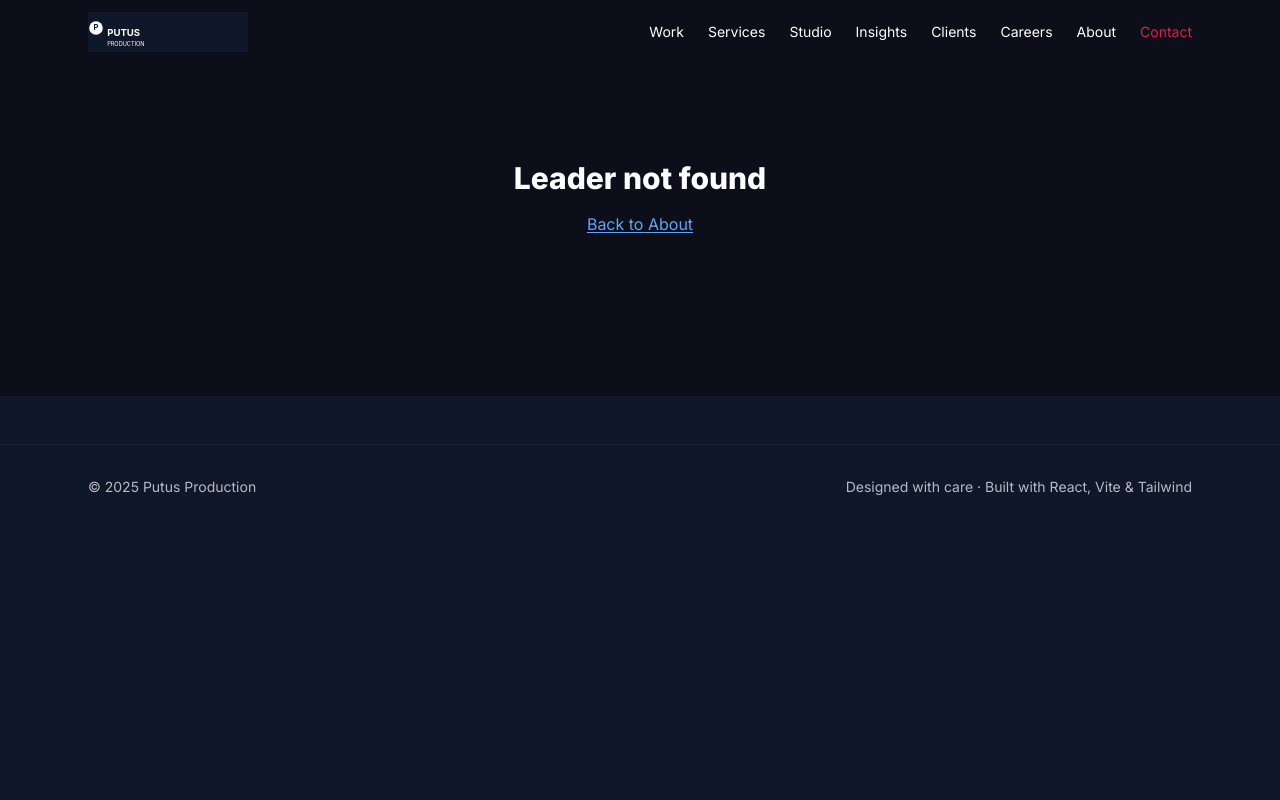
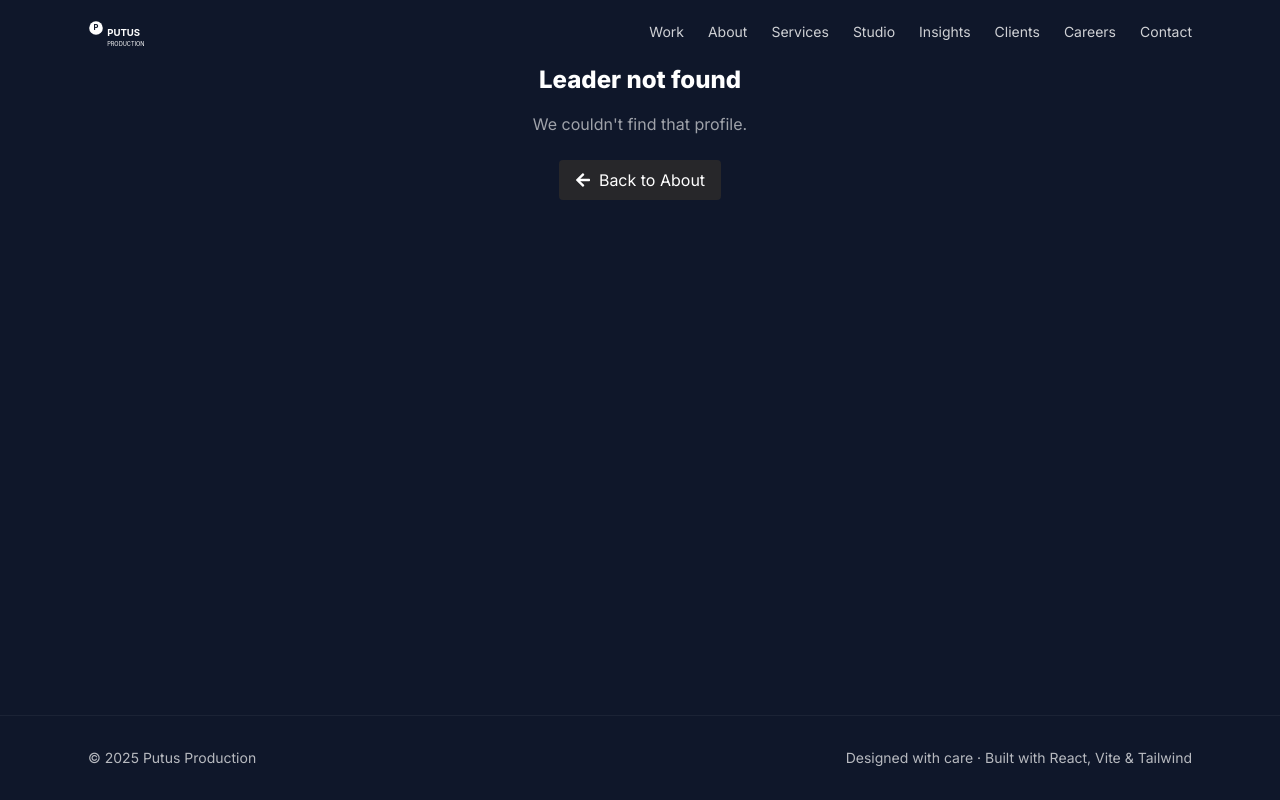
Before and after one commit to manishsinghsfdeveloper/putusproduction, a React (Vite) app in the folder frontend/: page /putusproduction/leader/1 in a window 1280 px wide. Before the commit this address had no page. Built offline with nearby package versions, Linux system fonts and the light colour scheme.

Commit message:
Updated the About page alignment

```diff
--- a/frontend/src/App.tsx
+++ b/frontend/src/App.tsx
@@ -31,7 +31,7 @@ export default function App() {
           <Route path="/work/:slug" element={<PageWrap><WorkDetail/></PageWrap>} />
           <Route path="/services" element={<PageWrap><Services/></PageWrap>} />
           <Route path="/about" element={<About />} />
-          <Route path="/leader/:id" element={<LeaderDetail />} />
+          <Route path="/leader/:id" element={<PageWrap><LeaderDetail/></PageWrap>} />
           <Route path="/studio" element={<PageWrap><Studio/></PageWrap>} />
           <Route path="/careers" element={<PageWrap><Careers/></PageWrap>} />
           <Route path="/contact" element={<PageWrap><Contact/></PageWrap>} />
--- a/frontend/src/components/Navbar.tsx
+++ b/frontend/src/components/Navbar.tsx
@@ -1,9 +1,11 @@
-import { Link } from 'react-router-dom'
+import { Link, useLocation } from 'react-router-dom'
 import { useState, useEffect } from 'react'
-import logo from '@/assets/logo-light.svg' // ✅ correct image import
+import { motion, AnimatePresence } from 'framer-motion'
+import logo from '@/assets/logo-light.svg'
 
 export default function Navbar() {
   const [scrolled, setScrolled] = useState(false)
+  const location = useLocation()
 
   useEffect(() => {
     const onScroll = () => setScrolled(window.scrollY > 20)
@@ -11,6 +13,17 @@ export default function Navbar() {
     window.addEventListener('scroll', onScroll)
     return () => window.removeEventListener('scroll', onScroll)
   }, [])
+
+  const navLinks = [
+    { to: '/work', label: 'Work' },
+    { to: '/about', label: 'About' },
+    { to: '/services', label: 'Services' },
+    { to: '/studio', label: 'Studio' },
+    { to: '/insights', label: 'Insights' },
+    { to: '/clients', label: 'Clients' },
+    { to: '/careers', label: 'Careers' },
+    { to: '/contact', label: 'Contact' },
+  ]
 
   return (
     <header
@@ -21,7 +34,7 @@ export default function Navbar() {
       }`}
     >
       <div className="container flex items-center justify-between h-16">
-        {/* ✅ Logo imported correctly */}
+        {/* ✅ Logo */}
         <Link to="/" className="flex items-center gap-3">
           <img
             src={logo}
@@ -30,17 +43,39 @@ export default function Navbar() {
           />
         </Link>
 
-        <nav className="hidden md:flex items-center gap-6 text-sm">
-          <Link to="/work">Work</Link>
-          <Link to="/services">Services</Link>
-          <Link to="/studio">Studio</Link>
-          <Link to="/insights">Insights</Link>
-          <Link to="/clients">Clients</Link>
-          <Link to="/careers">Careers</Link>
-          <Link to="/about">About</Link>
-          <Link to="/contact" className="text-ember">
-            Contact
-          </Link>
+        {/* ✅ Navigation */}
+        <nav className="hidden md:flex items-center gap-6 text-sm relative">
+          {navLinks.map(({ to, label }) => {
+            const isActive = location.pathname === to
+            return (
+              <div key={to} className="relative">
+                <Link
+                  to={to}
+                  className={`transition-colors duration-300 ${
+                    isActive
+                      ? 'text-ember font-semibold'
+                      : 'text-white/80 hover:text-white'
+                  }`}
+                >
+                  {label}
+                </Link>
+
+                {/* 🔥 Animated underline for active link */}
+                <AnimatePresence>
+                  {isActive && (
+                    <motion.div
+                      layoutId="navbar-underline"
+                      className="absolute left-0 right-0 h-[2px] bg-ember rounded-full mt-1"
+                      initial={{ scaleX: 0, opacity: 0 }}
+                      animate={{ scaleX: 1, opacity: 1 }}
+                      exit={{ scaleX: 0, opacity: 0 }}
+                      transition={{ duration: 0.3, ease: 'easeInOut' }}
+                    />
+                  )}
+                </AnimatePresence>
+              </div>
+            )
+          })}
         </nav>
       </div>
     </header>
--- a/frontend/src/pages/Home.tsx
+++ b/frontend/src/pages/Home.tsx
@@ -20,7 +20,6 @@ export default function Home() {
           </p>
         </div>
       </section>
-
 
       <section className="section relative">
         <div className="container relative z-10">
--- a/frontend/src/pages/LeaderDetail.tsx
+++ b/frontend/src/pages/LeaderDetail.tsx
@@ -1,59 +1,70 @@
+// src/pages/LeaderDetail.tsx
 import React from "react";
-import { useParams, Link } from "react-router-dom";
+import { useParams, useNavigate } from "react-router-dom";
 import { team } from "../data/team";
 import {
   FaInstagram,
   FaFacebook,
   FaLinkedin,
   FaTwitter,
-  FaArrowLeft,
 } from "react-icons/fa";
-
+import { FaArrowLeft } from "react-icons/fa";
 
 export default function LeaderDetail() {
   const { id } = useParams<{ id: string }>();
+  const navigate = useNavigate();
   const leader = team.find((t) => t.id === id);
 
   if (!leader) {
     return (
-      <div className="text-center text-white py-40 bg-[#0c0f1a]">
-        <h2 className="text-3xl font-bold">Leader not found</h2>
-        <Link to="/about" className="text-blue-400 underline mt-4 block">
+      <section className="section py-20 text-center text-white">
+        <h2 className="text-2xl font-bold">Leader not found</h2>
+        <p className="mt-4 text-white/60">We couldn't find that profile.</p>
+        <button
+          onClick={() => navigate("/about")}
+          className="mt-6 inline-flex items-center gap-2 px-4 py-2 bg-zinc-800 rounded text-white hover:bg-zinc-700 transition"
+        >
+          <FaArrowLeft />
           Back to About
-        </Link>
-      </div>
+        </button>
+      </section>
     );
   }
 
   return (
-    <div className="bg-[#0c0f1a] text-white min-h-screen py-20 px-6 relative">
-      {/* 🔙 Back Button */}
-      <div className="absolute top-10 left-10">
-        <Link to="/about" className="flex items-center gap-2 text-gray-300 hover:text-blue-400 transition-colors duration-300">
-        <FaArrowLeft className="text-lg" />
-        <span className="font-medium">Back to About</span>
-        </Link>
-      </div>
+    <main className="section py-12 bg-[#0c0f1a] text-white min-h-screen relative z-0">
+      <div className="container max-w-5xl mx-auto px-4">
+        {/* Back button fixed and styled */}
+        <button
+          onClick={() => navigate(-1)}
+          className="inline-flex items-center gap-2 text-white/80 hover:text-white transition-colors mb-8 mt-4 relative z-20"
+        >
+          <FaArrowLeft className="text-sm" />
+          <span>Back</span>
+        </button>
 
-      <div className="container mx-auto flex flex-col md:flex-row items-center gap-12 mt-10">
+        <div className="flex flex-col md:flex-row gap-10 items-start">
           <img
             src={leader.image}
             alt={leader.name}
             className="w-80 h-96 object-cover rounded-2xl shadow-xl"
           />
+
           <div className="flex-1">
-          <h1 className="text-4xl font-bold mb-2">{leader.name}</h1>
-          <h3 className="text-xl text-blue-400 mb-6">{leader.title}</h3>
-          <p className="text-gray-300 leading-relaxed mb-8">{leader.intro}</p>
+            <h1 className="text-3xl font-display font-bold">{leader.name}</h1>
+            <p className="text-lg text-blue-400 font-medium mt-1">
+              {leader.title}
+            </p>
 
-          {/* Social icons */}
-          <div className="flex gap-5">
+            <p className="mt-6 text-white/80 leading-relaxed">{leader.intro}</p>
+
+            <div className="flex gap-5 mt-8">
               {leader.socials.instagram && (
                 <a
                   href={leader.socials.instagram}
                   target="_blank"
                   rel="noopener noreferrer"
-                className="text-gray-400 hover:text-pink-500 text-2xl transition-colors"
+                  className="text-gray-400 hover:text-pink-500 text-2xl transition"
                 >
                   <FaInstagram />
                 </a>
@@ -63,7 +74,7 @@ export default function LeaderDetail() {
                   href={leader.socials.facebook}
                   target="_blank"
                   rel="noopener noreferrer"
-                className="text-gray-400 hover:text-blue-500 text-2xl transition-colors"
+                  className="text-gray-400 hover:text-blue-500 text-2xl transition"
                 >
                   <FaFacebook />
                 </a>
@@ -73,7 +84,7 @@ export default function LeaderDetail() {
                   href={leader.socials.linkedin}
                   target="_blank"
                   rel="noopener noreferrer"
-                className="text-gray-400 hover:text-blue-400 text-2xl transition-colors"
+                  className="text-gray-400 hover:text-blue-400 text-2xl transition"
                 >
                   <FaLinkedin />
                 </a>
@@ -83,7 +94,7 @@ export default function LeaderDetail() {
                   href={leader.socials.twitter}
                   target="_blank"
                   rel="noopener noreferrer"
-                className="text-gray-400 hover:text-sky-400 text-2xl transition-colors"
+                  className="text-gray-400 hover:text-sky-400 text-2xl transition"
                 >
                   <FaTwitter />
                 </a>
@@ -92,5 +103,6 @@ export default function LeaderDetail() {
           </div>
         </div>
       </div>
+    </main>
   );
 }
```
Lines whose indentation alone changed are shown as unchanged.
